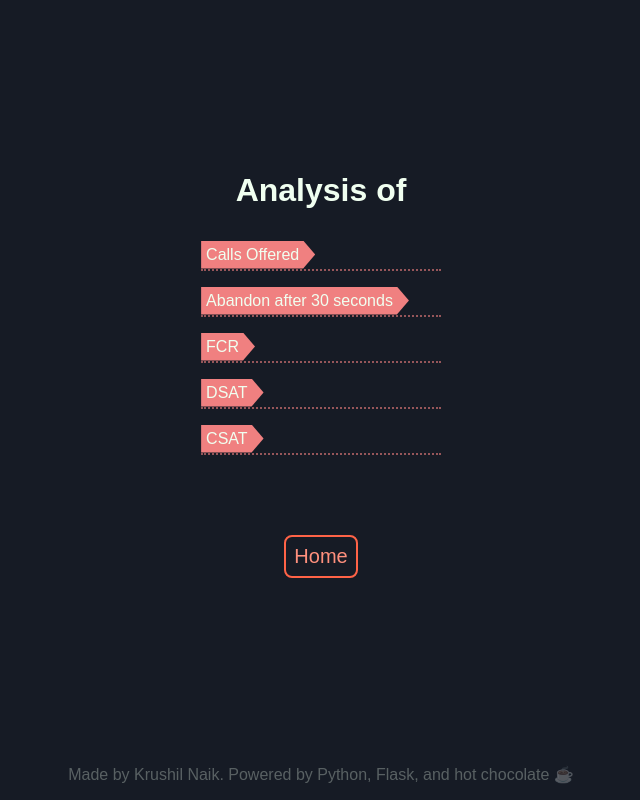
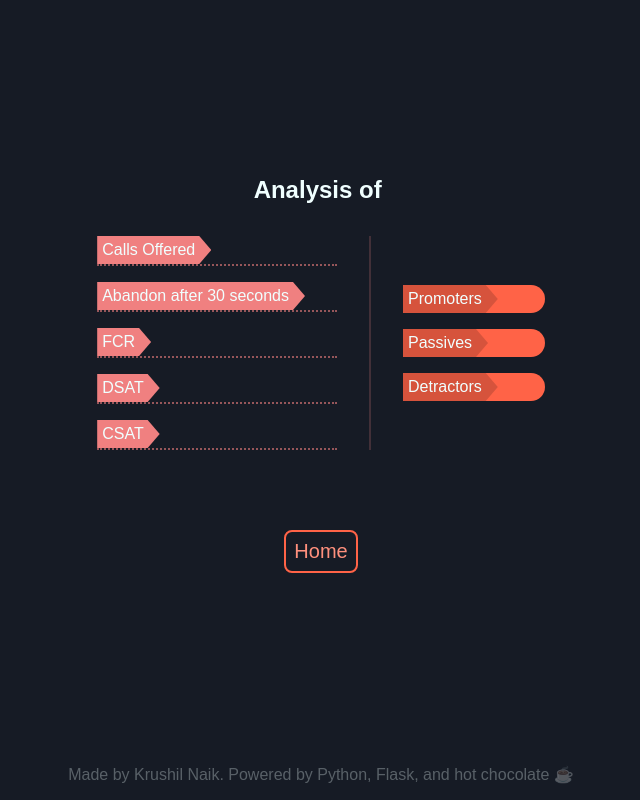
Before and after one commit to krushilnaik/python-project, a Flask app: template templates/results.html in a window 1280 px wide. Shown: the whole page, without its empty margins (319-959 px from the left). Run offline with Flask 3, Linux system fonts and the light colour scheme; the template is opened without the code that fills it, so the values that code supplies are empty.

Commit message:
Styling tweaks

```diff
--- a/app.py
+++ b/app.py
@@ -9,6 +9,7 @@ from flask import Flask, flash, redirect, render_template, request, url_for
 from openpyxl import load_workbook
 from pydantic import ValidationError
 from werkzeug.utils import secure_filename
+from werkzeug.exceptions import NotFound
 
 from models import db
 from models.summary import Summary
@@ -93,7 +94,7 @@ def upload():
     except (KeyError, ValueError) as err:
         helpers.file_to_errors(filename, err)
         flash("Error: malformed speadsheet file name")
-        return redirect(url_for("index")), 400
+        return redirect(url_for("index"))
 
     # parse file with openpyxl
     workbook = load_workbook(UPLOADS / filename, data_only=True)
@@ -106,7 +107,7 @@ def upload():
             filename, f"{filename} doesn't have the expected sheets"
         )
 
-        return redirect(url_for("index")), 400
+        return redirect(url_for("index"))
 
     try:
         active_sheet = workbook[SUMMARY_SHEET]
@@ -129,7 +130,7 @@ def upload():
     except ValidationError as err:
         flash(f"Some of the data in {filename} is invalid!")
         helpers.file_to_errors(filename, err)
-        return redirect(url_for("index")), 400
+        return redirect(url_for("index"))
 
 
 @app.get("/results/<int:year>/<int:month>")
@@ -141,19 +142,25 @@ def results(year, month):
         year (int): year
         month (int): month
     """
-    info(f"Searching summary table for info on {year}-{month}")
-
+    info(f"Searching summary table for info on {year}-{month:02}")
     summary = Summary.get_entry(year, month)
+    info("Summary info found!")
 
     if not summary:
         flash(f"No data for {year}-{month:02} found in spreadsheet")
         error(f"No data for {year}-{month:02} found in spreadsheet")
         return redirect(url_for("index")), 302
 
-    return render_template("results.html", value=summary.as_dict())
+    voc = {
+        "promoters": 520,
+        "passives": 246,
+        "detractors": 23
+    }
+
+    return render_template("results.html", value=summary.as_dict(), voc=voc)
 
 
-@app.errorhandler(404)
+@app.errorhandler(NotFound)
 def invalid_route(err):
     """
     Catch-all route for any unrecognized URLs
--- a/static/css/results.css
+++ b/static/css/results.css
@@ -13,9 +13,31 @@ li {
   justify-content: space-between;
   align-items: center;
   gap: 2rem;
-  list-style-type: none;
   width: 100%;
   border-bottom: dotted 2px rgba(240, 128, 128, 0.588);
+}
+
+.voc li {
+  border: none;
+  border-radius: 0 999px 999px 0;
+  padding-right: 15px;
+}
+
+.voc .description {
+  background-color: rgba(0, 0, 0, 0.16);
+}
+
+.wrapper {
+  display: flex;
+  align-items: center;
+  gap: 2rem;
+}
+
+.divider {
+  height: 100%;
+  background: lightcoral;
+  opacity: 0.2;
+  width: 2px;
 }
 
 .description {
@@ -32,7 +54,7 @@ li {
   );
 }
 
-.summary {
+section {
   display: flex;
   flex-direction: column;
   align-items: center;
@@ -48,3 +70,11 @@ li {
   color: rgb(255, 144, 125);
   margin-top: 3rem;
 }
+
+.good {
+  background-color: mediumseagreen;
+}
+
+.bad {
+  background-color: tomato;
+}
--- a/static/css/styles.css
+++ b/static/css/styles.css
@@ -2,6 +2,10 @@
   margin: 0;
   padding: 0;
   box-sizing: border-box;
+}
+
+li {
+  list-style-type: none;
 }
 
 body {
@@ -10,7 +14,7 @@ body {
   display: flex;
   flex-direction: column;
   background-color: #161b25;
-  color: honeydew;
+  color: azure;
   font-family: sans-serif;
 }
 
@@ -39,7 +43,7 @@ form {
   border: solid 3px tomato;
   padding: 1.3rem 2rem;
   width: 100%;
-  gap: .5rem;
+  gap: 0.5rem;
   border-radius: 10px;
   transition: all 300ms;
   cursor: pointer;
--- a/templates/results.html
+++ b/templates/results.html
@@ -2,9 +2,10 @@
 
 {% block content %}
   <link rel="stylesheet" href="{{ url_for('static', filename='css/results.css') }}">
-  <div class="summary">
-    <h1>Analysis of {{value["Time Period"]}}</h1>
-    <ul>
+  <section>
+    <h1>Analysis of <span class="date">{{value["Time Period"]}}</span></h1>
+    <div class="wrapper">
+      <ul class="summary">
         <li>
           <span class="description">Calls Offered</span>
           <span class="value">{{value["Calls Offered"]}}</span>
@@ -26,6 +27,22 @@
           <span class="value">{{value["CSAT"]}}</span>
         </li>
       </ul>
+      <div class="divider" aria-hidden></div>
+      <ul class="voc">
+        <li class='{% if voc["promoters"] > 200 %}good{% else %}bad{% endif %}'>
+          <span class="description">Promoters</span>
+          <span class="count">{{voc["promoters"]}}</span>
+        </li>
+        <li class='{% if voc["passives"] > 200 %}good{% else %}bad{% endif %}'>
+          <span class="description">Passives</span>
+          <span class="count">{{voc["passives"]}}</span>
+        </li>
+        <li class='{% if voc["detractors"] > 200 %}good{% else %}bad{% endif %}'>
+          <span class="description">Detractors</span>
+          <span class="count">{{voc["detractors"]}}</span>
+        </li>
+      </ul>
+    </div>
     <a class="button" href="/">Home</a>
-  </div>
+  </section>
 {% endblock %}
--- a/utils/logger.py
+++ b/utils/logger.py
@@ -4,11 +4,12 @@ Custom logging module to use throughout the application
 import logging
 
 logger = logging.getLogger('file_logger')
+logger.setLevel(logging.DEBUG)
 formatter = logging.Formatter('%(asctime)s [%(levelname)s]: %(message)s')
 
 file_handler = logging.FileHandler('flask_app.log')
 file_handler.setFormatter(formatter)
-
+file_handler.setLevel(logging.DEBUG)
 logger.addHandler(file_handler)
 
 
```
Also changed, not shown: test/integration/test_pages.py (+3 -3 lines). Lines whose indentation alone changed are shown as unchanged.
